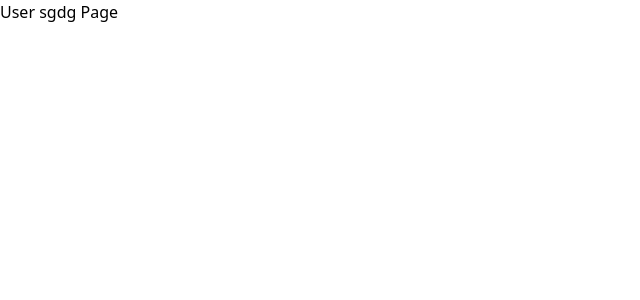
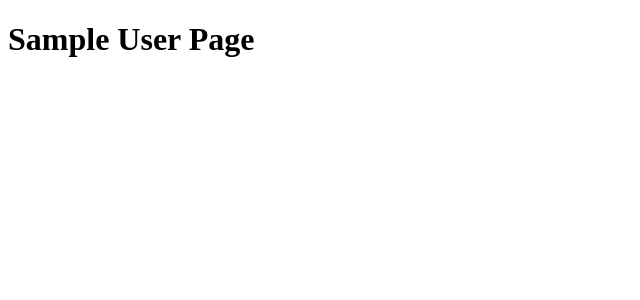
Before and after one commit to alstondsouza23/hackotsava, a React (Vite) app: page / in a window 1280 px wide. Shown: the top 300 px of the page, without its empty margins (0-640 px from the left). Built offline with nearby package versions, Linux system fonts and the light colour scheme.

Commit message:
code Recovery

```diff
--- a/src/App.jsx
+++ b/src/App.jsx
@@ -1,4 +1,4 @@
-import { Routes, Route } from 'react-router-dom'
+import { Routes, Route, Link } from 'react-router-dom'
 import User from './pages/user/user.jsx'
 import Admin from './pages/admin/admin.jsx'
 import ArtifactManagement from './pages/admin/ArtifactManagement.jsx'
@@ -13,4 +13,4 @@ function App() {
   )
 }
 
-export default App
+export default App;
--- a/src/main.jsx
+++ b/src/main.jsx
@@ -1,13 +1,10 @@
-import React from 'react'
-import ReactDOM from 'react-dom/client'
-import { BrowserRouter } from 'react-router-dom'
-import App from './App'
-import './index.css'
+import React from "react";
+import ReactDOM from "react-dom/client";
+import App from "./App.jsx";
+import { BrowserRouter } from "react-router-dom";
 
-ReactDOM.createRoot(document.getElementById('root')).render(
-  <React.StrictMode>
-    <BrowserRouter>
-      <App />
-    </BrowserRouter>
-  </React.StrictMode>
-)
+ReactDOM.createRoot(document.getElementById("root")).render(
+  <BrowserRouter>
+    <App />
+  </BrowserRouter>
+);
--- a/src/pages/user/user.jsx
+++ b/src/pages/user/user.jsx
@@ -1,7 +1,7 @@
+
+
 export default function User() {
   return (
-    <div>
-      <h1>User sgdg Page</h1>
-    </div>
-  )
+    <h1>Sample User Page</h1>
+  );
 }
```
Also changed, not shown: 1 other file (tests, documents, lock files or other folders).
